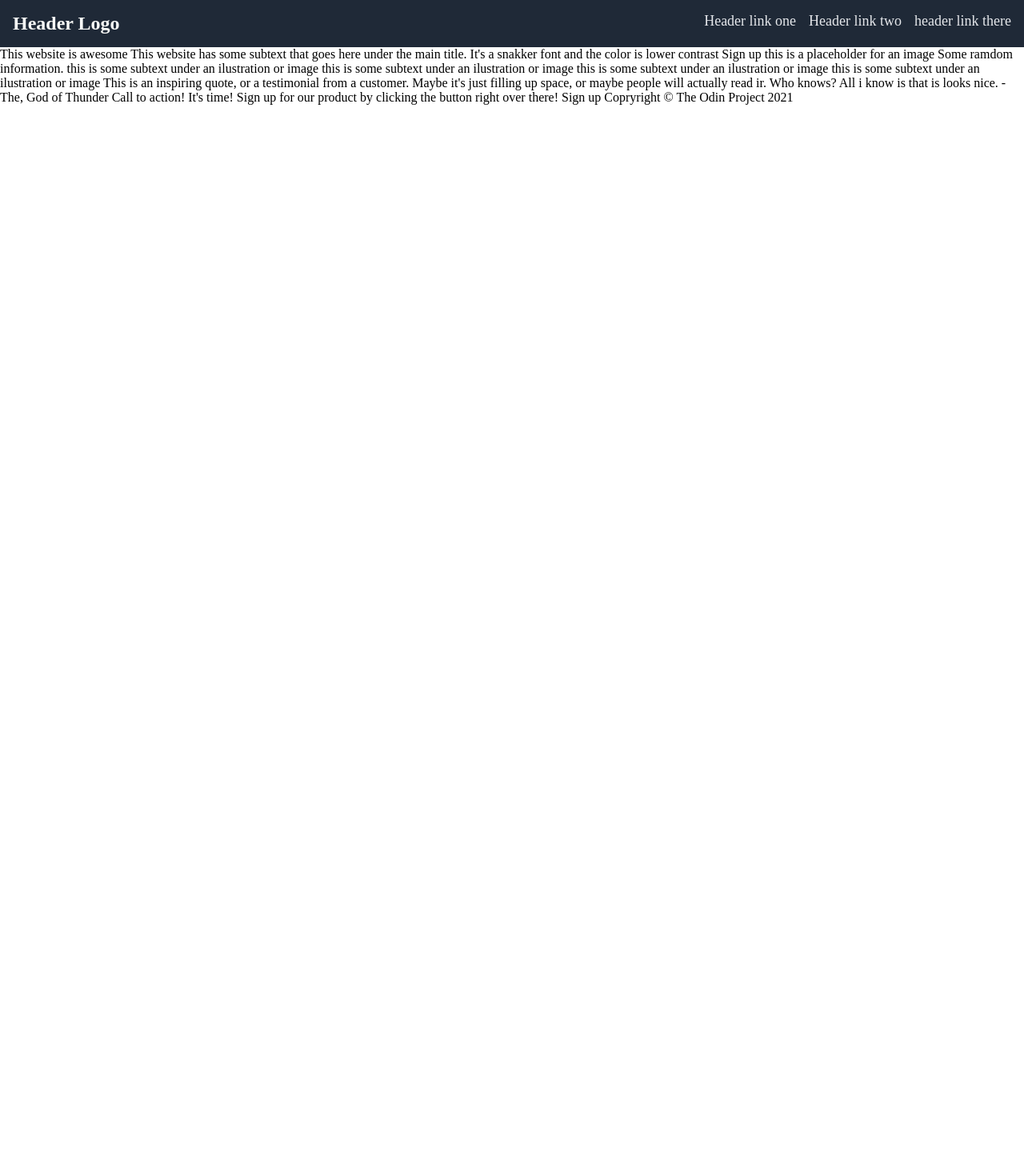
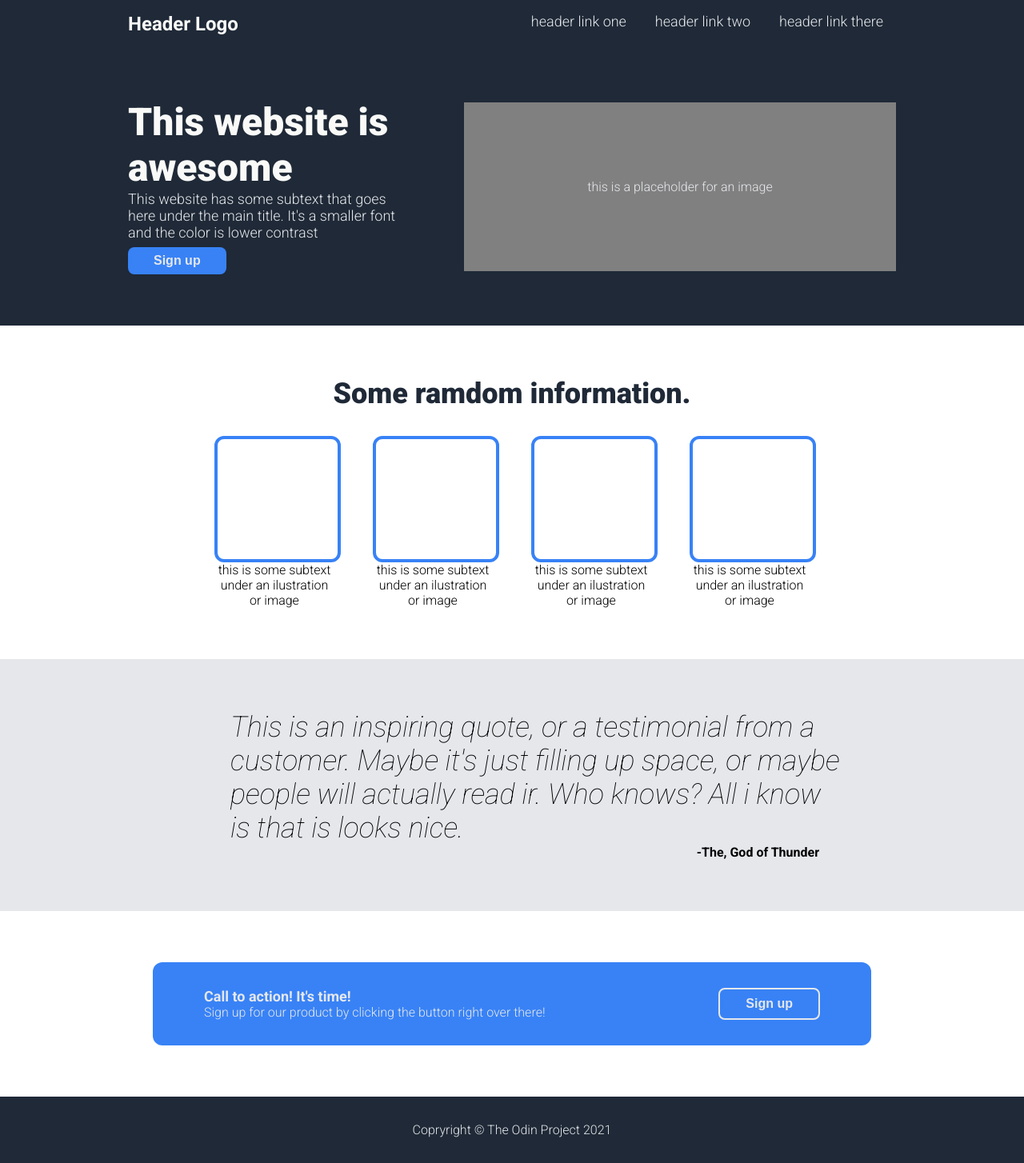
Before and after one commit to xBorr/odin-landing-page, a plain HTML site: page index.html in a window 1280 px wide. Shown: the whole page at 80% size. Before the commit the page ends 800 px from the top, so only its background shows below. Drawn offline with Linux system fonts and the light colour scheme.

Commit message:
Landing page

```diff
--- a/index.html
+++ b/index.html
@@ -8,42 +8,105 @@
 </head>
 
 <body>
+    <div class="header-wrapper">
         <div class="header">
-        <div class="logo">
+            <div class="header-logo">
                 Header Logo
             </div>
             <div class="links">
-            <a href="#">Header link one</a>
-            <a href="#">Header link two</a>
+                <a href="#">header link one</a>
+                <a href="#">header link two</a>
                 <a href="#">header link there</a>
             </div>
         </div>
+    </div>
+    <div class="hero-wrapper">
+        <div class="hero">
+            <div class="container">
+                <div class="hero-title">
                     This website is awesome
+                </div>
+                <div class="hero-text">
+                    This website has some subtext that goes here under the main title. It's a smaller font and the color
+                    is
+                    lower contrast
+                </div>
+                <button>Sign up</button>
+            </div>
+            <div class="hero-image">
+                this is a placeholder for an image
+            </div>
+        </div>
+    </div>
 
-    This website has some subtext that goes here under the main title. It's a snakker font and the color is lower
-    contrast
-    Sign up
+    <div class="info-wrapper">
+        <div class="info">
+            <div class="info-title">
+                Some ramdom information.
+            </div>
+            <div class="info-container">
+                <div class="info-images">
+                    <div class="info-image">
+                    </div>
+                    <div class="info-text">
+                        this is some subtext under an ilustration or image
+                    </div>
+                </div>
+                <div class="info-images">
+                    <div class="info-image">
+                    </div>
+                    <div class="info-text">
+                        this is some subtext under an ilustration or image
+                    </div>
+                </div>
+                <div class="info-images">
+                    <div class="info-image">
+                    </div>
+                    <div class="info-text">
+                        this is some subtext under an ilustration or image
+                    </div>
+                </div>
+                <div class="info-images">
+                    <div class="info-image">
+                    </div>
+                    <div class="info-text">
+                        this is some subtext under an ilustration or image
+                    </div>
+                </div>
+            </div>
+        </div>
+    </div>
 
-    this is a placeholder for an image
-
-
-    Some ramdom information.
-
-
-    this is some subtext under an ilustration or image
-    this is some subtext under an ilustration or image
-    this is some subtext under an ilustration or image
-    this is some subtext under an ilustration or image
-
+<div class="quote-wrapper">
+    <div class="quote-container">
+        <div class="quote">
         This is an inspiring quote, or a testimonial from a customer. Maybe it's just filling up space, or maybe people will
         actually read ir. Who knows? All i know is that is looks nice.
+        </div>
+        <div class="author">
         -The, God of Thunder
+        </div>
+    </div>
+</div>
+<div class="action-wrapper">
+    <div class="action">
+        <div class="action-container">
+            <div class="action-title">
+                Call to action! It's time!
+            </div>
+            <div class="action-text">
+                 Sign up for our product by clicking the button right over there!
+            </div>
+        </div>
+        <button class="action-button">Sign up</button>
+    </div>
+</div>
 
-    Call to action! It's time!
-    Sign up for our product by clicking the button right over there!
-    Sign up
-
+    <div class="footer-wrapper">
+        <div class="footer">
             Copryright © The Odin Project 2021
+        </div>
+    </div>
 
 </body>
 
--- a/style/style.css
+++ b/style/style.css
@@ -1,30 +1,208 @@
+@import url('https://fonts.googleapis.com/css2?family=Roboto:ital,wght@0,100;0,300;0,700;0,900;1,100&display=swap');
+
 body {
+    font-family: 'Roboto', sans-serif;
+    padding: 0;
+    margin: 0;
     display: flex;
     flex-direction: column;
-    padding: 0;
-    margin: 0;
 }
-
+.header-wrapper{
+    background-color: #1F2937;
+}
 .header {
+    width: 960px;
+    margin: 0 auto;
     display: flex;
     justify-content: space-between;
-    background-color: #1F2937;
     padding: 16px;
 }
 
-.logo {
+.header-logo {
     font-size: 24px;
+    font-weight: 700;
     color: #F9FAF8;
-    font-weight: 900;
+
 }
 
 .links {
-    display: flex;
-    gap: 16px;
 }
 
 a {
     text-decoration: none;
     color: #E5E7EB;
     font-size: 18px;
+    margin: 0 16px;
 }
+
+.hero-wrapper {
+    background-color: #1F2937;
+}
+
+.hero {
+    width: 960px;
+    margin: 64px auto;
+    display: flex;
+    align-items: center;
+    justify-items: space-between;
+    gap: 64px;
+}
+
+.container {
+    flex-wrap: wrap;
+    width: 440px;
+}
+
+.hero-title {
+    font-size: 48px;
+    font-weight: 900;
+    color: #F9FAF8;
+}
+
+.hero-text {
+    font-size: 18px;
+    color: #E5E7EB;
+    padding-bottom: 8px;
+}
+
+button {
+    background-color: #3882F6;
+    color: #E5E7EB;
+    font-size: 16px;
+    font-weight: 700;
+    border: none;
+    border-radius: 8px;
+    padding: 8px 32px;
+}
+
+
+.hero-image {
+    flex-shrink: 0;
+    width: 540px;
+    background-color: gray;
+    color: #E5E7EB;
+    height: auto;
+    text-align: center;
+    padding: 96px 0;
+}
+
+
+/* Indo */
+
+.info-wrapper {
+}
+
+.info {
+    width: 960px;
+    margin: 0 auto;
+    display: flex;
+    flex-direction: column;
+    align-items: center;
+    padding: 64px;
+}
+
+.info-title {
+    font-size: 36px;
+    font-weight: 900;
+    color: #1F2937;
+    padding-bottom: 32px;
+}
+.info-container {
+    display: flex;
+    gap: 48px;
+}
+
+.info-images {
+    width: 150px;
+    text-align: center;
+    gap: 16px;
+}
+.info-image {
+    width: 150px;
+    height: 150px;
+    border: 4px solid #3882F6;
+    border-radius: 12px;
+}
+
+.info-text {
+    flex-wrap: wrap;
+}
+
+/* End Info */
+
+/* Quote */
+
+.quote-wrapper {
+    background-color: #E5E7EB;
+}
+.quote-container{
+    width: 960px;
+    margin: 0 auto;
+    padding: 64px;
+}
+
+.quote {
+    text-align: start;
+    font-size: 36px;
+    font-weight: 100;
+    font-style: italic;
+    padding-left: 128px;
+    width: 770px;
+
+}
+
+.author {
+    text-align: end;
+    font-weight: 700;
+    padding-right: 96px;
+}
+
+/* End Quote*/
+ /* Action */
+
+.action-wrapper {
+}
+.action {
+    width: 770px;
+    margin: 64px auto;
+    display: flex;
+    padding: 32px 64px;
+    border-radius: 12px;
+    background-color: #3882F6;
+    justify-content: space-between;
+}
+
+.action-container {
+}
+
+.action-title {
+    color: #E5E7EB;
+    font-size: 18px;
+    font-weight: 700;
+
+}
+
+.action-text {
+    color: #E5E7EB;
+}
+
+.action-button {
+    border: 2px solid #E5E7EB;
+
+}
+
+ /* */
+
+/* Footer */
+
+
+.footer-wrapper {
+    background-color: #1F2937;
+}
+
+.footer {
+    margin: 0 auto;
+    padding: 32px 0;
+    text-align: center;
+    color: #E5E7EB;
+}
```
Lines whose indentation alone changed are shown as unchanged.
